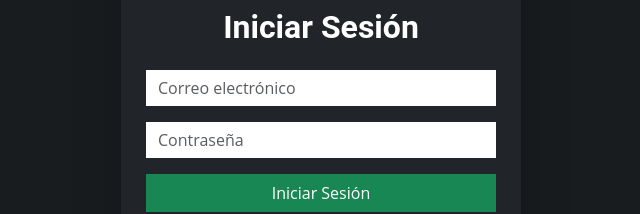
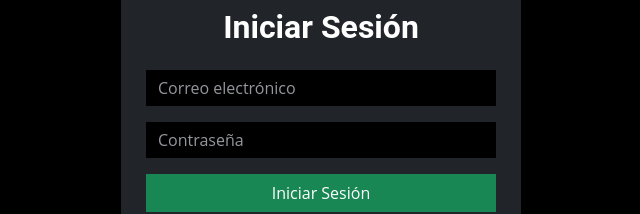
Before and after one commit to dannielgloria/regsan-app, an Angular app: page /login in a window 1280 px wide. Shown: the part 289-503 px from the top of the page, without its empty margins (319-959 px from the left). Built offline with nearby package versions, Linux system fonts and the light colour scheme.

Commit message:
update manage-clients.component.html, manage-clients.component.ts, navbar.component.css and styles.css

```diff
--- a/src/app/admin/manage-clients/manage-clients.component.ts
+++ b/src/app/admin/manage-clients/manage-clients.component.ts
@@ -17,10 +17,10 @@ export class ManageClientsComponent {
 
   constructor(private clientService: ClientService, private fb: FormBuilder) {
     this.clientForm = this.fb.group({
-      rfc: ['', Validators.required],
+      rfc: ['', [Validators.required, Validators.pattern('^[A-Z0-9]{12,13}$')]],
       business_name: ['', Validators.required],
       email: ['', [Validators.required, Validators.email]],
-      phone_number: ['', Validators.required],
+      phone_number: ['', [Validators.required, Validators.pattern('^[0-9]{10}$')]],
       contact_first_name: ['', Validators.required],
       contact_last_name: ['', Validators.required]
     });
@@ -29,15 +29,14 @@ export class ManageClientsComponent {
       rfc: [{ value: '', disabled: true }],
       business_name: [{ value: '', disabled: false }, Validators.required],
       email: [{ value: '', disabled: false }, [Validators.required, Validators.email]],
-      phone_number: [{ value: '', disabled: false }, Validators.required],
+      phone_number: [{ value: '', disabled: false }, [Validators.required, Validators.pattern('^[0-9]{10}$')]],
       contact_first_name: [{ value: '', disabled: false }, Validators.required],
       contact_last_name: [{ value: '', disabled: false }, Validators.required]
     });
 
     this.deleteForm = this.fb.group({
-      rfc: ['', Validators.required]
+      rfc: ['', [Validators.required, Validators.pattern('^[A-Z0-9]{12,13}$')]]
     });
-
   }
 
   ngOnInit() {
@@ -71,11 +70,10 @@ export class ManageClientsComponent {
         }
       });
     } else {
-      // Si el formulario no es válido, mostramos una alerta indicando que los campos faltan
       Swal.fire({
         icon: 'warning',
-        title: 'Formulario incompleto',
-        text: 'Por favor, completa todos los campos antes de enviar.',
+        title: 'Formulario incompleto o incorrecto',
+        text: 'Por favor, completa todos los campos correctamente antes de enviar.',
         confirmButtonText: 'Aceptar',
         allowOutsideClick: false
       });
@@ -104,7 +102,6 @@ export class ManageClientsComponent {
             confirmButtonText: 'Aceptar',
             allowOutsideClick: false
           });
-          // Habilitar el botón de actualización
           (document.getElementById('actualizarDatos') as HTMLButtonElement).disabled = false;
         },
         error: (error) => {
@@ -166,7 +163,6 @@ export class ManageClientsComponent {
 
   eliminarCliente() {
     const rfc = this.deleteForm.get('rfc')?.value;
-    console.log("RFC para eliminar: ", rfc);
 
     if (rfc) {
       Swal.fire({
@@ -188,7 +184,7 @@ export class ManageClientsComponent {
                 confirmButtonText: 'Aceptar',
                 allowOutsideClick: false
               });
-              this.deleteForm.reset(); // Limpiar el formulario de eliminación
+              this.deleteForm.reset();
             },
             error: (error) => {
               Swal.fire({
@@ -220,6 +216,7 @@ export class ManageClientsComponent {
       });
     }
   }
+
   loadClients() {
     this.clientService.getAllClients().subscribe({
       next: (response) => {
--- a/src/app/admin/navbar/navbar.component.css
+++ b/src/app/admin/navbar/navbar.component.css
@@ -1,6 +1,6 @@
 .navbar {
   width: 250px;
-  background-color: #212529;
+  background-color: #1A1C24;
 }
 
 .navbar .navbar-nav {
--- a/src/styles.css
+++ b/src/styles.css
@@ -1,8 +1,8 @@
 :root {
   --primary: #0D9603;
-  --secondary: #191C24;
+  --secondary: #1A1C24;
   --light: #d5d7e0;
-  --dark: #191C1F;
+  --dark: #000000;
 
   --font-family-base: 'Open Sans', sans-serif;
 
@@ -90,5 +90,23 @@ a {
 }
 
 .bg-form{
-  background-color: #212529;
+  background-color: #1A1C24;
 }
+
+input.form-control {
+  background-color: #000000;
+  border-color: #0d0e0d;
+  color: #D4D7E0;
+}
+
+input.form-control::placeholder {
+  background-color: #000000;
+  color: #D4D7E0;
+  opacity: 0.7; /* Para hacer que el placeholder sea menos visible */
+}
+
+input.form-control:focus {
+  background-color: #000000;
+  color: #D4D7E0;
+  border-color: #0D9603; /* Cambia el borde cuando está enfocado */
+}
```
